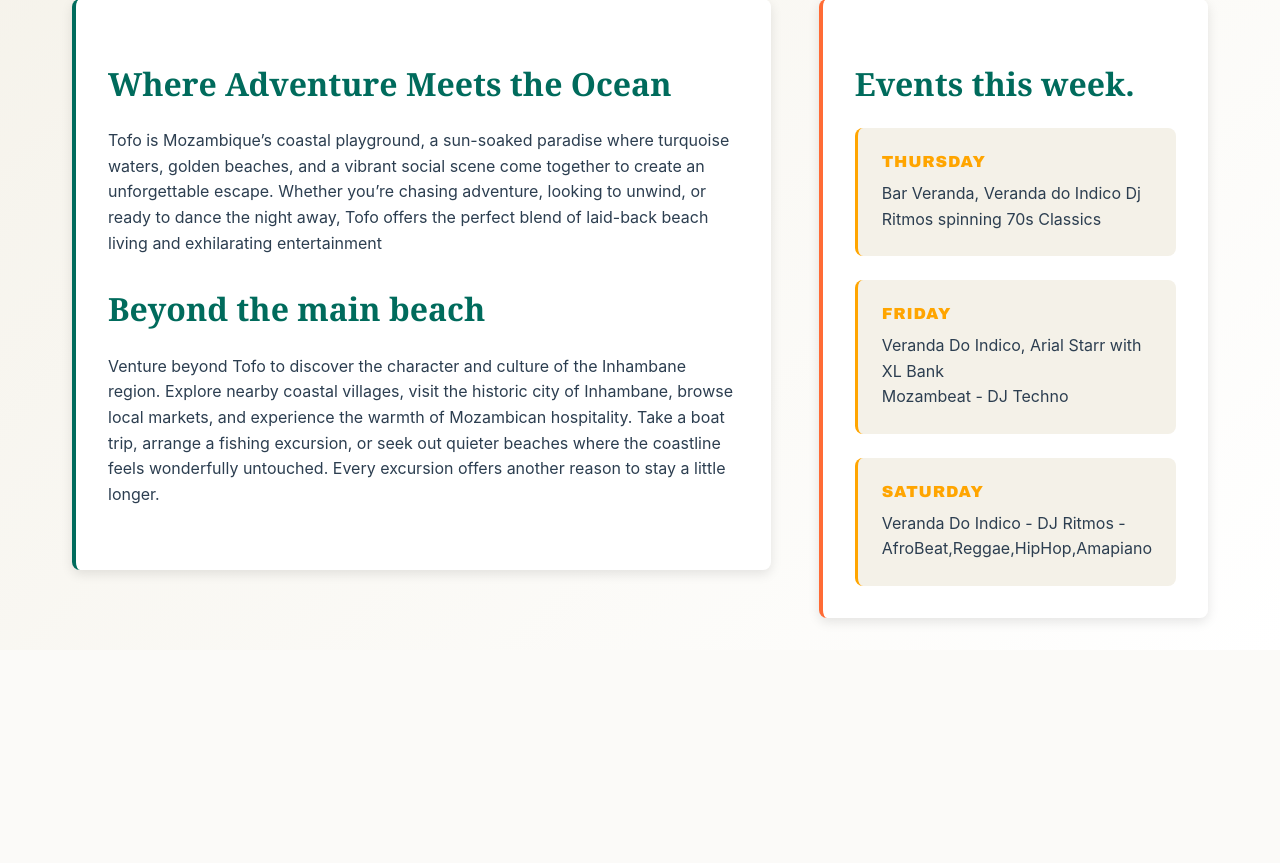
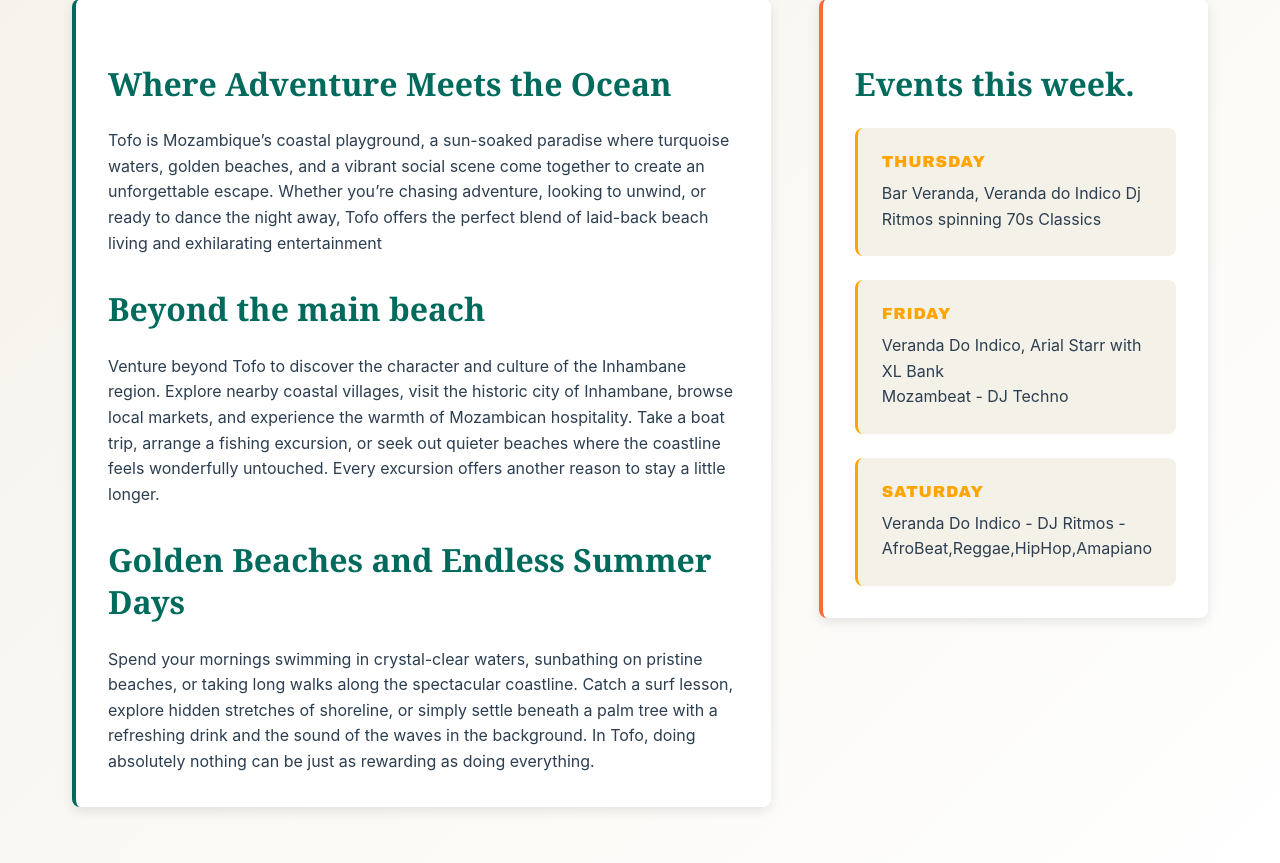
Before and after one commit to DevSpaceML/gemapp, a Flask app: page / in a window 1280 px wide. Shown: the part 339-1202 px from the top of the page. Before the commit the page ends 960 px from the top, so only its background shows below. Run offline with Flask 3, Linux system fonts and the light colour scheme; some libraries are stand-ins or nearby versions.

Commit message:
hometpl update

```diff
--- a/templates/hometpl.html
+++ b/templates/hometpl.html
@@ -20,6 +20,8 @@
 		Tofo is Mozambique’s coastal playground, a sun-soaked paradise where turquoise waters, golden beaches, and a vibrant social scene come together to create an unforgettable escape. Whether you’re chasing adventure, looking to unwind, or ready to dance the night away, Tofo offers the perfect blend of laid-back beach living and exhilarating entertainment
 		<h2>Beyond the main beach</h2>
 		Venture beyond Tofo to discover the character and culture of the Inhambane region. Explore nearby coastal villages, visit the historic city of Inhambane, browse local markets, and experience the warmth of Mozambican hospitality. Take a boat trip, arrange a fishing excursion, or seek out quieter beaches where the coastline feels wonderfully untouched. Every excursion offers another reason to stay a little longer.
+		<h2>Golden Beaches and Endless Summer Days</h2>
+		Spend your mornings swimming in crystal-clear waters, sunbathing on pristine beaches, or taking long walks along the spectacular coastline. Catch a surf lesson, explore hidden stretches of shoreline, or simply settle beneath a palm tree with a refreshing drink and the sound of the waves in the background. In Tofo, doing absolutely nothing can be just as rewarding as doing everything.
 	</div>
 	<div class="info2">
 		<h2>Events this week.</h2>
```
Also changed, not shown: .github/workflows/build_scan_push.yml.
